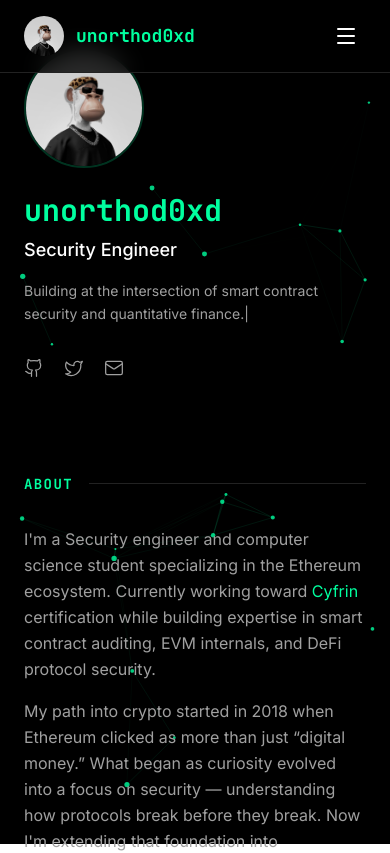
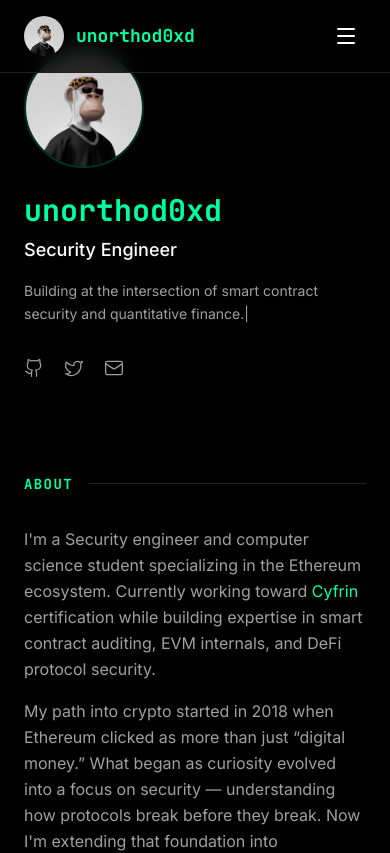
Before and after one commit to UNORTHOD0xd/whoami, a Next.js app: page / in a window 390 px wide. Shown: the top 853 px of the page. Built offline with nearby package versions, Linux system fonts and the light colour scheme.

Commit message:
Fix white edges on mobile: set bg color and viewport-fit=cover

```diff
--- a/src/app/globals.css
+++ b/src/app/globals.css
@@ -29,7 +29,7 @@ html,
 body {
   max-width: 100vw;
   overflow-x: hidden;
-  background-color: transparent;
+  background-color: var(--bg-primary);
   color: var(--text-primary);
 }
 
--- a/src/app/layout.tsx
+++ b/src/app/layout.tsx
@@ -1,4 +1,4 @@
-import type { Metadata } from "next";
+import type { Metadata, Viewport } from "next";
 import { Inter, JetBrains_Mono } from "next/font/google";
 import "./globals.css";
 
@@ -31,6 +31,12 @@ const jsonLd = {
     "Ethereum",
     "Blockchain",
   ],
+};
+
+export const viewport: Viewport = {
+  width: "device-width",
+  initialScale: 1,
+  viewportFit: "cover",
 };
 
 export const metadata: Metadata = {
```
